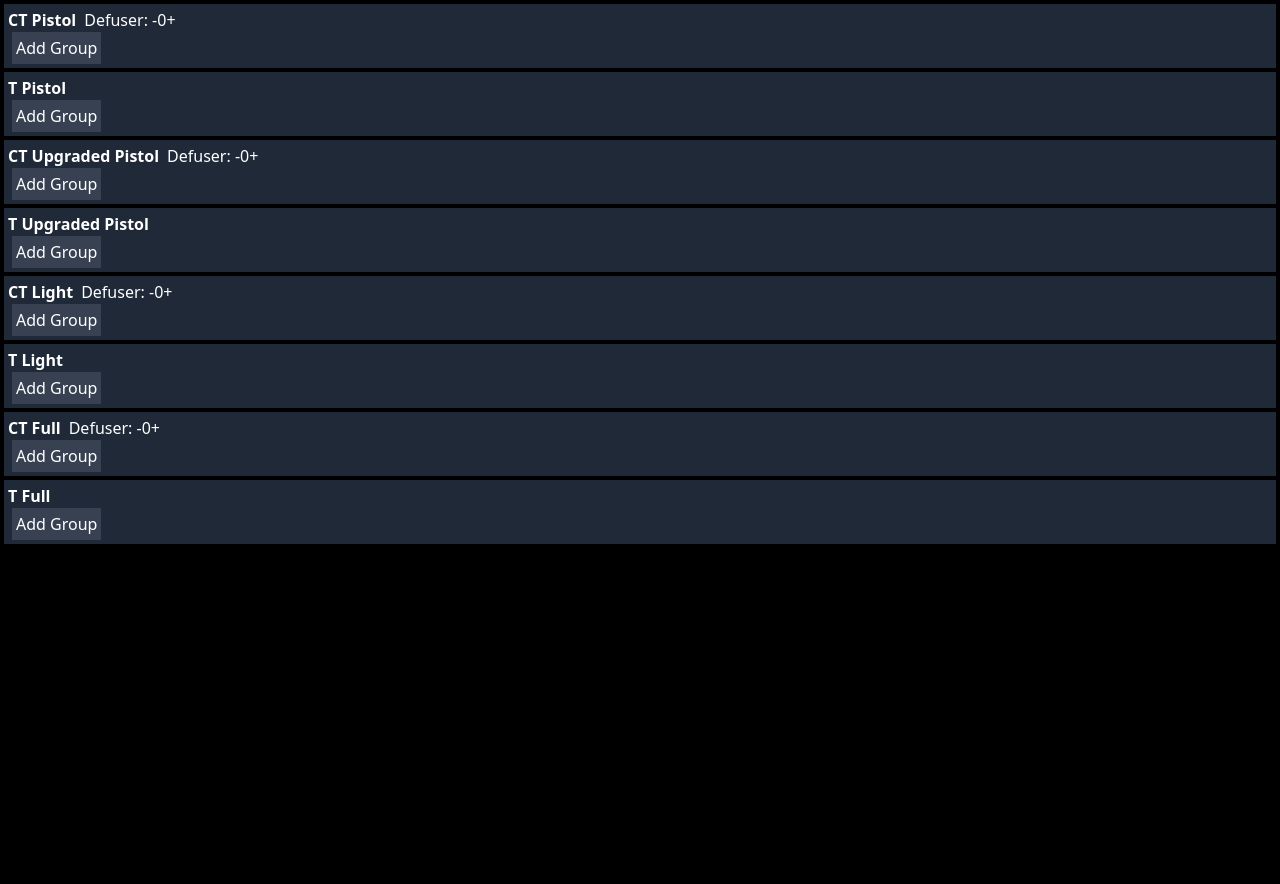
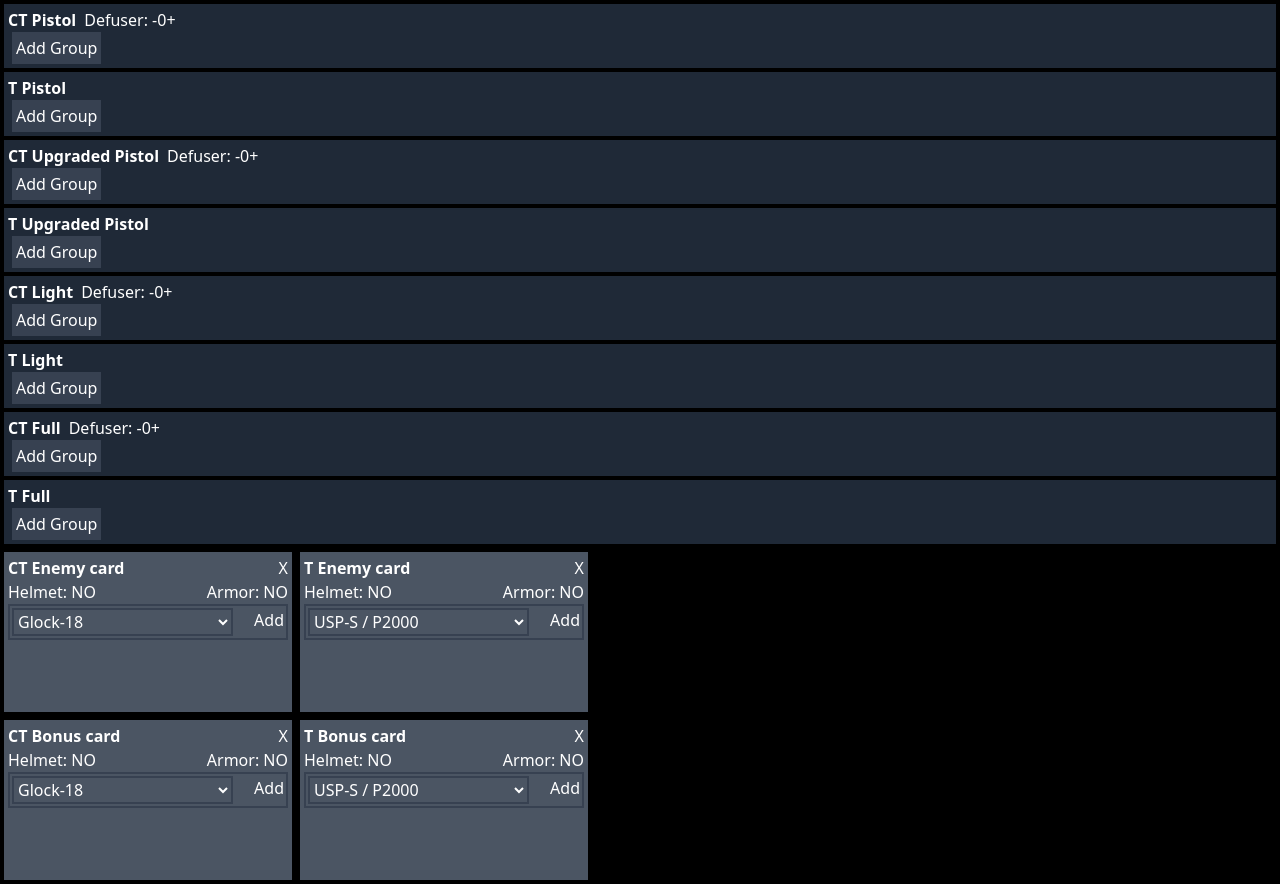
Before and after one commit to Djeeberjr/csgo-retakes-editor, a React (Create React App) app: page / in a window 1280 px wide. Before the commit the page ends 800 px from the top, so only its background shows below. Built offline with nearby package versions, Linux system fonts and the light colour scheme.

Commit message:
AllDecks enemy & bonus cards

```diff
--- a/src/components/AllDecks.tsx
+++ b/src/components/AllDecks.tsx
@@ -1,6 +1,7 @@
 import React, { useState } from "react"
 import RetakesConfig from "../types/RetakesConfig"
 import Side from "../types/Side"
+import CardComp from "./Card"
 import DeckComp from "./Deck"
 
 const AllDecks: React.FC = () => {
@@ -28,6 +29,19 @@ const AllDecks: React.FC = () => {
             <DeckComp title="T Full" side={Side.T} deck={retakesConfig.tFull}
                 onChange={(newDeck)=> setRetakesConfig(new RetakesConfig({...retakesConfig,...{tFull:newDeck}}))} />
 
+            <div className="flex">
+                <CardComp card={retakesConfig.ctEnemy} side={Side.T}
+                    onChange={(newCard)=>setRetakesConfig(new RetakesConfig({...retakesConfig,...{ctEnemy:newCard}}))} />
+                <CardComp card={retakesConfig.tEnemy} side={Side.CT}
+                    onChange={(newCard)=>setRetakesConfig(new RetakesConfig({...retakesConfig,...{tEnemy:newCard}}))} />
+            </div>
+
+            <div className="flex">
+                <CardComp card={retakesConfig.ctBonus} side={Side.T}
+                    onChange={(newCard)=>setRetakesConfig(new RetakesConfig({...retakesConfig,...{ctBonus:newCard}}))} />
+                <CardComp card={retakesConfig.tBonus} side={Side.CT}
+                    onChange={(newCard)=>setRetakesConfig(new RetakesConfig({...retakesConfig,...{tBonus:newCard}}))} />
+            </div>
         </div>
     )
 }
```
